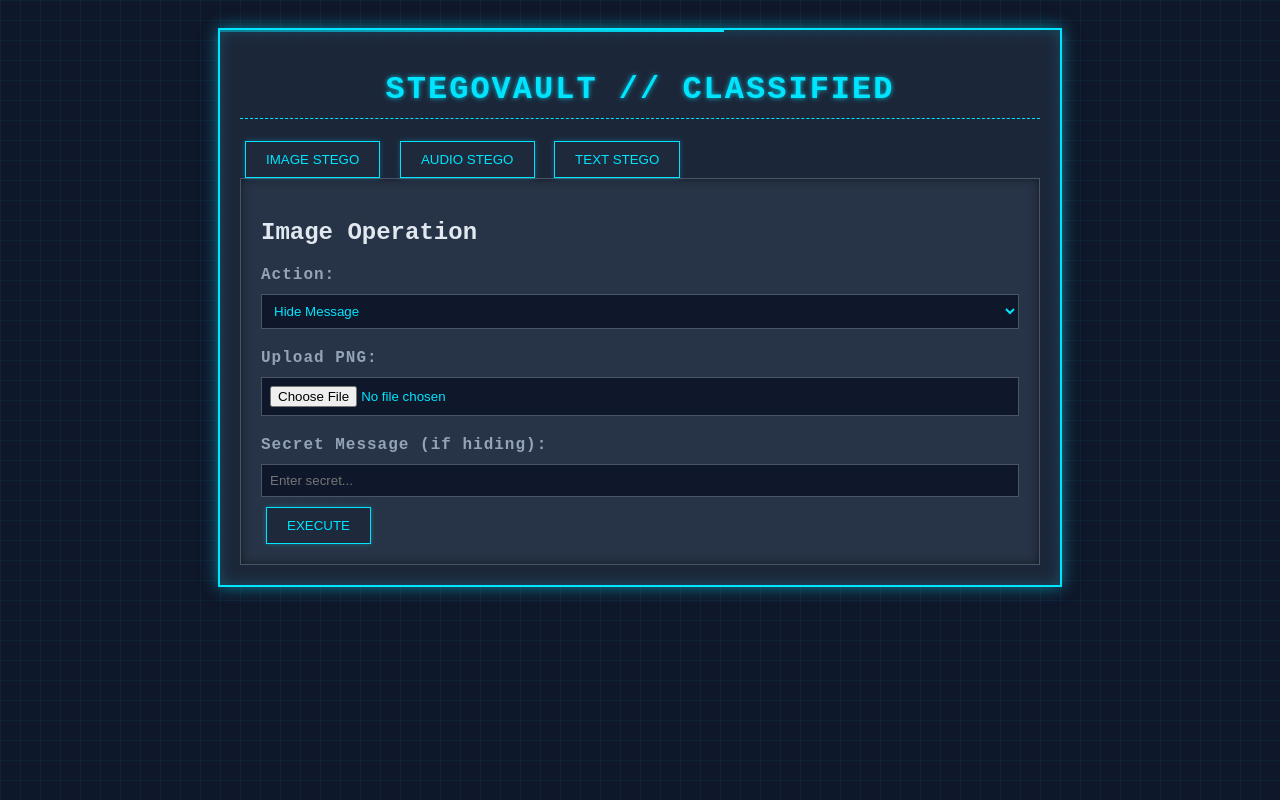
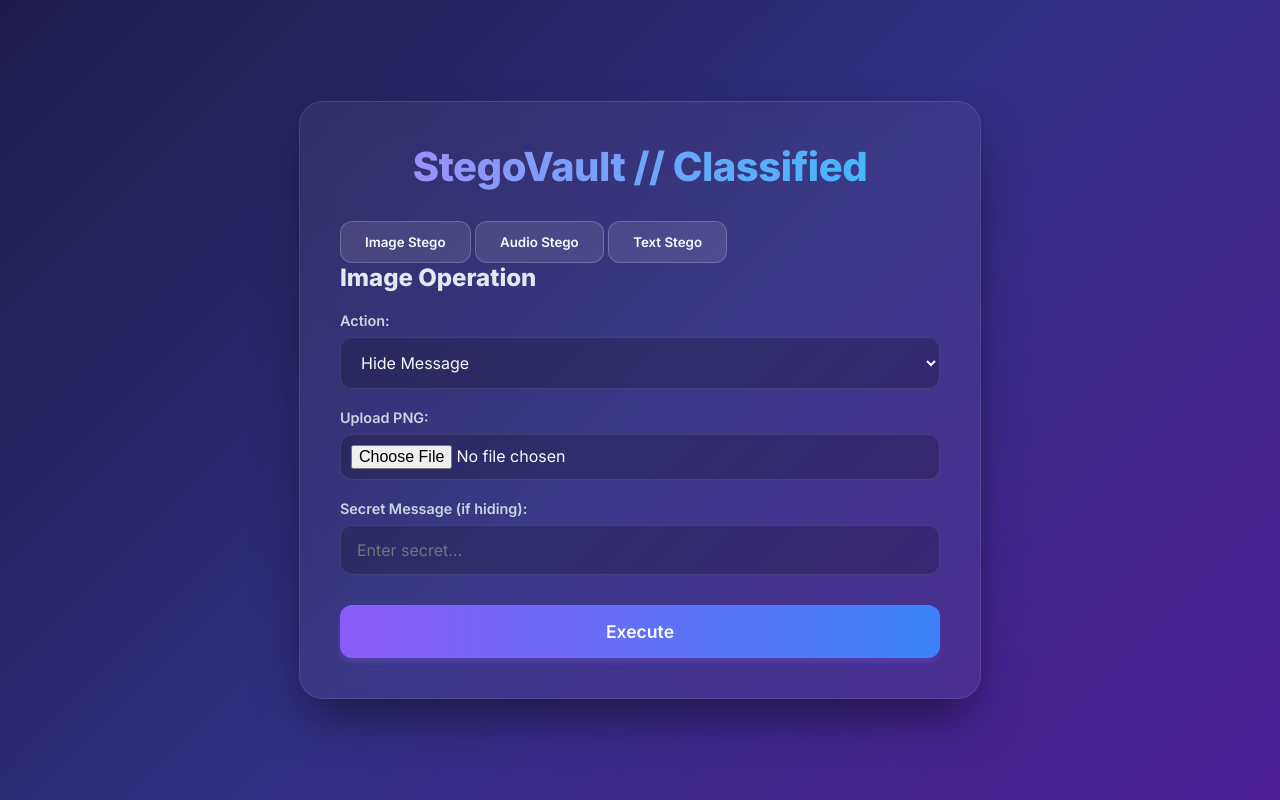
Before and after one commit to RITAMDAS01/StegoVault, a Flask app: page / in a window 1280 px wide. Run offline with Flask 3, Linux system fonts and the light colour scheme.

Commit message:
Update style.css file with new styles

```diff
--- a/static/style.css
+++ b/static/style.css
@@ -1,125 +1,146 @@
+@import url('https://fonts.googleapis.com/css2?family=Inter:wght@400;600;800&display=swap');
+
 body {
-    background-color: #0f172a;
-    color: #e2e8f0;
-    font-family: 'Courier New', Courier, monospace;
-    padding: 20px;
-    background-image:
-        linear-gradient(rgba(0, 229, 255, 0.05) 1px, transparent 1px),
-        linear-gradient(90deg, rgba(0, 229, 255, 0.05) 1px, transparent 1px);
-    background-size: 20px 20px;
+    margin: 0;
+    padding: 0;
+    min-height: 100vh;
+    background: linear-gradient(135deg, #1e1b4b, #312e81, #4c1d95);
+    color: #f8fafc;
+    font-family: 'Inter', sans-serif;
+    display: flex;
+    justify-content: center;
+    align-items: center;
 }
 
 .container {
-    max-width: 800px;
-    margin: 0 auto;
-    border: 2px solid #00e5ff;
-    padding: 20px;
-    box-shadow: 0 0 15px rgba(0, 229, 255, 0.5), inset 0 0 15px rgba(0, 229, 255, 0.2);
-    background-color: rgba(30, 41, 59, 0.9);
-    position: relative;
-    overflow: hidden;
-}
-
-.container::before {
-    content: '';
-    position: absolute;
-    top: 0;
-    left: -100%;
     width: 100%;
-    height: 2px;
-    background: linear-gradient(90deg, transparent, #00e5ff);
-    animation: scanline 2s linear infinite;
-}
-
-@keyframes scanline {
-    0% { left: -100%; }
-    100% { left: 100%; }
+    max-width: 600px;
+    background: rgba(255, 255, 255, 0.05);
+    backdrop-filter: blur(16px);
+    -webkit-backdrop-filter: blur(16px);
+    border: 1px solid rgba(255, 255, 255, 0.1);
+    border-radius: 24px;
+    padding: 40px;
+    box-shadow: 0 25px 50px -12px rgba(0, 0, 0, 0.5);
 }
 
 h1 {
     text-align: center;
-    text-transform: uppercase;
-    border-bottom: 1px dashed #00e5ff;
-    padding-bottom: 10px;
-    color: #00e5ff;
-    text-shadow: 0 0 5px rgba(0, 229, 255, 0.8);
-    letter-spacing: 2px;
+    margin-top: 0;
+    margin-bottom: 30px;
+    font-weight: 800;
+    font-size: 2.5rem;
+    background: linear-gradient(to right, #a78bfa, #38bdf8);
+    -webkit-background-clip: text;
+    -webkit-text-fill-color: transparent;
+    letter-spacing: -0.5px;
 }
 
 tab-buttons {
     display: flex;
     justify-content: center;
-    margin-bottom: 20px;
+    gap: 10px;
+    margin-bottom: 30px;
 }
 
 button {
-    background: #1e293b;
-    color: #00e5ff;
-    border: 1px solid #00e5ff;
-    padding: 10px 20px;
+    background: rgba(255, 255, 255, 0.1);
+    border: 1px solid rgba(255, 255, 255, 0.2);
+    color: #f8fafc;
+    padding: 12px 24px;
+    border-radius: 12px;
+    font-family: 'Inter', sans-serif;
+    font-weight: 600;
     cursor: pointer;
-    margin: 0 5px;
-    text-transform: uppercase;
     transition: all 0.3s ease;
-    box-shadow: 0 0 5px rgba(0, 229, 255, 0.3);
 }
 
 button:hover {
-    background: #00e5ff;
-    color: #0f172a;
-    box-shadow: 0 0 15px #00e5ff;
-    transform: scale(1.05);
+    background: rgba(255, 255, 255, 0.2);
+    transform: translateY(-2px);
+}
+
+button.active-btn {
+    background: linear-gradient(to right, #8b5cf6, #3b82f6);
+    border-color: transparent;
+    box-shadow: 0 10px 15px -3px rgba(139, 92, 246, 0.5);
 }
 
 .section {
     display: none;
-    padding: 20px;
-    border: 1px solid #475569;
-    background: rgba(51, 65, 85, 0.5);
-    box-shadow: inset 0 0 10px rgba(0,0,0,0.5);
+    animation: fadeIn 0.4s ease-in-out;
 }
 
 .active {
     display: block;
-    animation: fadeIn 0.5s ease;
 }
 
 @keyframes fadeIn {
-    from { opacity: 0; transform: translateY(-10px); }
+    from { opacity: 0; transform: translateY(10px); }
     to { opacity: 1; transform: translateY(0); }
 }
 
-input, select {
-    background: #0f172a;
-    color: #00e5ff;
-    border: 1px solid #475569;
-    padding: 8px;
-    width: 100%;
-    margin: 10px 0;
-    box-sizing: border-box;
-    outline: none;
-    transition: border-color 0.3s, box-shadow 0.3s;
-}
-
-input:focus, select:focus {
-    border-color: #00e5ff;
-    box-shadow: 0 0 10px rgba(0, 229, 255, 0.5);
-}
-
-.flash {
-    color: #f1f5f9;
-    background: rgba(0, 229, 255, 0.2);
-    border: 1px solid #00e5ff;
-    padding: 10px;
-    text-align: center;
-    text-shadow: 0 0 5px rgba(255, 255, 255, 0.5);
-    margin-bottom: 15px;
+h2 {
+    font-size: 1.5rem;
+    margin-top: 0;
+    margin-bottom: 20px;
+    color: #e2e8f0;
 }
 
 label {
     display: block;
+    margin-bottom: 8px;
+    font-weight: 600;
+    color: #cbd5e1;
+    font-size: 0.9rem;
+}
+
+input, select {
+    width: 100%;
+    background: rgba(0, 0, 0, 0.2);
+    border: 1px solid rgba(255, 255, 255, 0.1);
+    color: #f8fafc;
+    padding: 14px 16px;
+    border-radius: 12px;
+    margin-bottom: 20px;
+    font-family: 'Inter', sans-serif;
+    font-size: 1rem;
+    box-sizing: border-box;
+    transition: all 0.3s ease;
+}
+
+input:focus, select:focus {
+    outline: none;
+    border-color: #8b5cf6;
+    box-shadow: 0 0 0 3px rgba(139, 92, 246, 0.3);
+}
+
+input[type="file"] {
+    padding: 10px;
+}
+
+button[type="submit"] {
+    width: 100%;
+    background: linear-gradient(to right, #8b5cf6, #3b82f6);
+    border: none;
+    padding: 16px;
+    font-size: 1.1rem;
     margin-top: 10px;
-    font-weight: bold;
-    color: #94a3b8;
-    letter-spacing: 1px;
+    box-shadow: 0 4px 6px -1px rgba(139, 92, 246, 0.3);
 }
+
+button[type="submit"]:hover {
+    transform: translateY(-2px);
+    box-shadow: 0 10px 15px -3px rgba(139, 92, 246, 0.5);
+}
+
+.flash {
+    background: rgba(16, 185, 129, 0.2);
+    border: 1px solid rgba(16, 185, 129, 0.5);
+    color: #34d399;
+    padding: 16px;
+    border-radius: 12px;
+    text-align: center;
+    margin-bottom: 24px;
+    font-weight: 600;
+}
```
